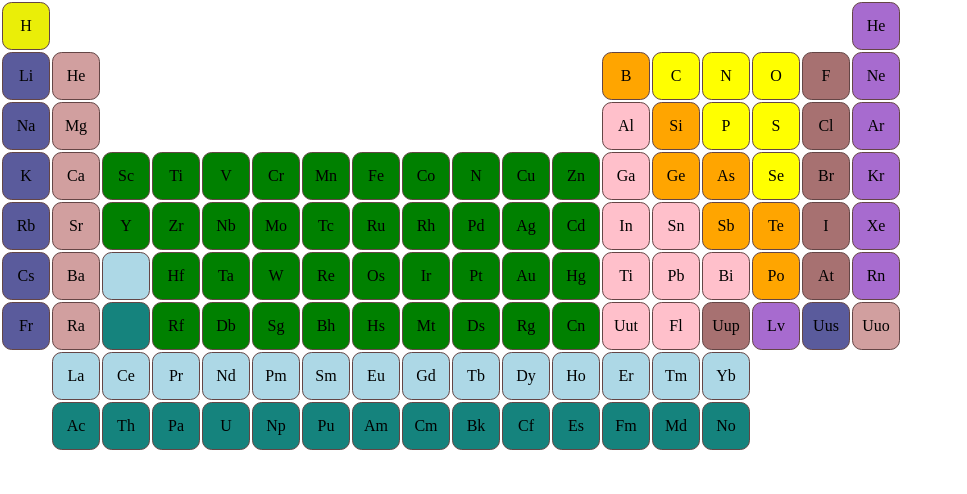
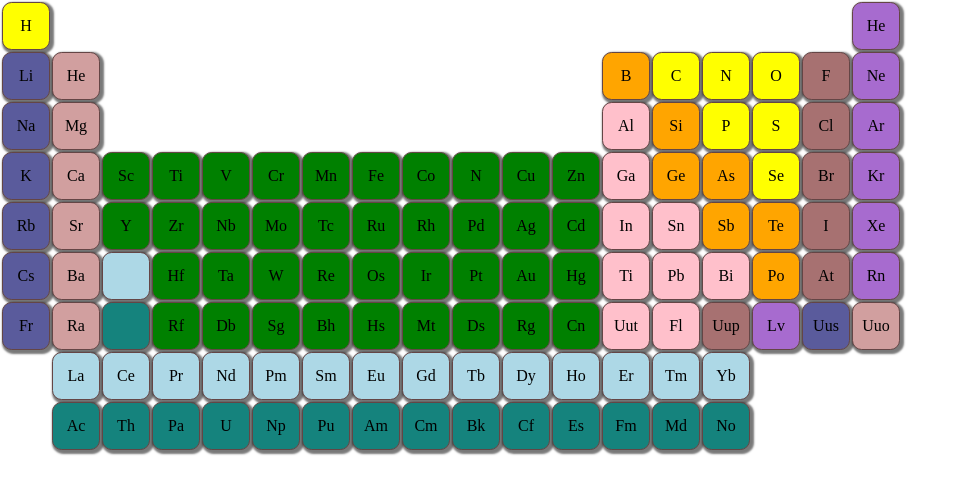
Before and after one commit to AngelosPa/Periodictable, a plain HTML site: page index.html in a window 1280 px wide. Shown: the whole page, without its empty margins (0-967 px from the left). Drawn offline with Linux system fonts and the light colour scheme.

Commit message:
periodic table improved

```diff
--- a/css/style.css
+++ b/css/style.css
@@ -11,6 +11,7 @@ td {
   font-size: 1rem;
   text-align: center;
   border: rgb(100, 69, 69) 0.01rem solid;
+  box-shadow: 2px 2px 2px 2px rgba(0, 0, 0, 0.527);
 }
 td {
   height: 3rem;
@@ -22,8 +23,10 @@ table {
   border-collapse: separate;
   empty-cells: hide;
 }
+
 /* first collum */
-tr:nth-child(n + 1) :nth-child(1) {
+tr:nth-child(n + 1) :nth-child(1),
+tr:nth-child(7) :nth-child(17) {
   background-color: rgb(90, 91, 156);
 }
 /* second collum */
@@ -34,147 +37,71 @@ tr:nth-child(n + 1) :nth-child(2) {
 tr:nth-child(n + 1) :nth-child(17) {
   background-color: rgb(167, 113, 113);
 }
-/* the last collum */
-tr:nth-child(n + 1) :nth-child(18) {
+/* mangeta*/
+tr:nth-child(n) :nth-child(18),
+tr:nth-child(7) :nth-child(16) {
   background-color: rgb(167, 107, 207);
 }
-/* first row */
-tr:nth-child(1) :nth-child(n) {
+/* white boxes*/
+tr:nth-child(1),
+tr:nth-child(n + 8) :nth-child(n + 16),
+tr:nth-child(n + 8) :nth-child(1),
+tr:nth-child(2) :nth-child(n + 3):nth-child(-n + 12),
+tr:nth-child(3) :nth-child(n + 3):nth-child(-n + 12) {
   background-color: rgb(255, 255, 255);
 }
 
-tr:nth-child(1) :nth-child(1) {
-  background-color: rgb(234, 238, 8);
-}
-tr:nth-child(1) :nth-child(18) {
-  background-color: rgb(167, 107, 207);
-}
+/* oranges */
 
-/* second row */
-
-tr:nth-child(2) :nth-child(18) {
-  background-color: rgb(167, 107, 207);
-}
-tr:nth-child(2) :nth-child(n + 3):nth-child(-n + 12) {
-  background-color: rgb(255, 255, 255);
-}
-tr:nth-child(2) :nth-child(13) {
+tr:nth-child(2) :nth-child(13),
+tr:nth-child(3) :nth-child(14),
+tr:nth-child(4) :nth-child(n + 14):nth-child(-n + 15),
+tr:nth-child(5) :nth-child(n + 15):nth-child(-n + 16),
+tr:nth-child(6) :nth-child(16) {
   background-color: orange;
 }
-tr:nth-child(2) :nth-child(n + 14):nth-child(-n + 16) {
-  background-color: yellow;
-}
-/* third row */
-
-tr:nth-child(3) :nth-child(18) {
-  background-color: rgb(167, 107, 207);
-}
-tr:nth-child(3) :nth-child(n + 3):nth-child(-n + 12) {
-  background-color: rgb(255, 255, 255);
-}
-tr:nth-child(3) :nth-child(13) {
-  background-color: pink;
-}
-tr:nth-child(3) :nth-child(14) {
-  background-color: orange;
-}
-
-tr:nth-child(3) :nth-child(n + 15):nth-child(-n + 16) {
-  background-color: yellow;
-}
-/* forth row */
-
-tr:nth-child(4) :nth-child(18) {
-  background-color: rgb(167, 107, 207);
-}
-
-tr:nth-child(4) :nth-child(13) {
-  background-color: pink;
-}
-
-tr:nth-child(4) :nth-child(n + 14):nth-child(-n + 15) {
-  background-color: orange;
-}
-tr:nth-child(4) :nth-child(16) {
-  background-color: yellow;
-}
-/* 5TH row */
-
-tr:nth-child(5) :nth-child(18) {
-  background-color: rgb(167, 107, 207);
-}
-
-tr:nth-child(5) :nth-child(13) {
-  background-color: pink;
-}
-tr:nth-child(5) :nth-child(n + 13):nth-child(-n + 14) {
-  background-color: pink;
-}
-
-tr:nth-child(5) :nth-child(n + 15):nth-child(-n + 16) {
-  background-color: orange;
-}
+/* yellows */
+tr:nth-child(2) :nth-child(n + 14):nth-child(-n + 16),
+tr:nth-child(1) :nth-child(1),
+tr:nth-child(3) :nth-child(n + 15):nth-child(-n + 16),
+tr:nth-child(4) :nth-child(16),
 tr:nth-child(5) :nth-child(16) {
   background-color: yellow;
 }
-
-/* 6TH row */
-
-tr:nth-child(6) :nth-child(18) {
-  background-color: rgb(167, 107, 207);
-}
-
-tr:nth-child(6) :nth-child(n + 13):nth-child(-n + 15) {
-  background-color: pink;
-}
-
-tr:nth-child(6) :nth-child(16) {
-  background-color: orange;
-}
-tr:nth-child(6) :nth-child(3) {
-  background-color: lightblue;
-}
-/* 7TH row */
-
-tr:nth-child(7) :nth-child(18) {
-  background-color: rgb(167, 107, 207);
-}
-
+/*pinks*/
+tr:nth-child(3) :nth-child(13),
+tr:nth-child(4) :nth-child(13),
+tr:nth-child(5) :nth-child(13),
+tr:nth-child(5) :nth-child(n + 13):nth-child(-n + 14),
+tr:nth-child(6) :nth-child(n + 13):nth-child(-n + 15),
 tr:nth-child(7) :nth-child(n + 13):nth-child(-n + 14) {
   background-color: pink;
 }
-tr:nth-child(7) :nth-child(3) {
+/* lightblue */
+tr:nth-child(6) :nth-child(3),
+tr:nth-child(8) :nth-child(n) {
+  background-color: lightblue;
+}
+/* bad green */
+
+tr:nth-child(7) :nth-child(3),
+tr:nth-child(9) :nth-child(n) {
   background-color: #15837d;
 }
-
+/* exceptions */
 tr:nth-child(7) :nth-child(15) {
   background-color: rgb(167, 113, 113);
-}
-tr:nth-child(7) :nth-child(16) {
-  background-color: rgb(167, 107, 207);
-}
-tr:nth-child(7) :nth-child(17) {
-  background-color: rgb(90, 91, 156);
 }
 tr:nth-child(7) :nth-child(18) {
   background-color: rgb(209, 159, 159);
 }
-/* 8TH and 9TH row */
-
-tr:nth-child(8) :nth-child(n) {
-  background-color: lightblue;
+tr:nth-child(7) :nth-last-child(2) {
+  background-color: rgb(90, 91, 156);
 }
-tr:nth-child(9) :nth-child(n) {
-  background-color: #15837d;
-}
-tr:nth-child(n + 8) :nth-child(1) {
-  background-color: rgb(255, 255, 255);
-}
-tr:nth-child(n + 8) :nth-child(n + 16) {
-  background-color: rgb(255, 255, 255);
-}
-
+/* my hover*/
 td:hover {
   transform: scale(2);
-  border-radius: 10%;
+  border-radius: 50%;
+  font-size: 2rem;
+  opacity: 0.8;
 }
```
